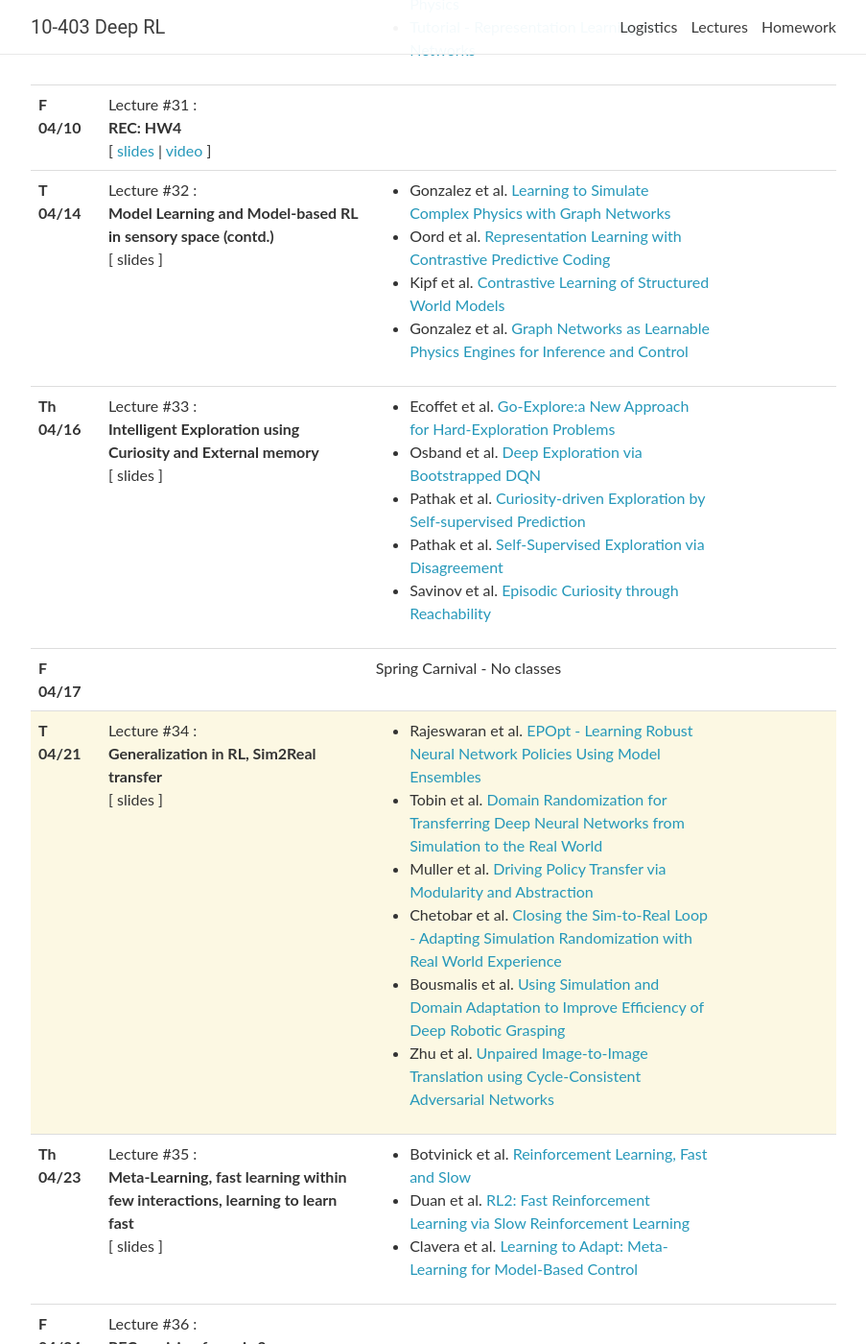
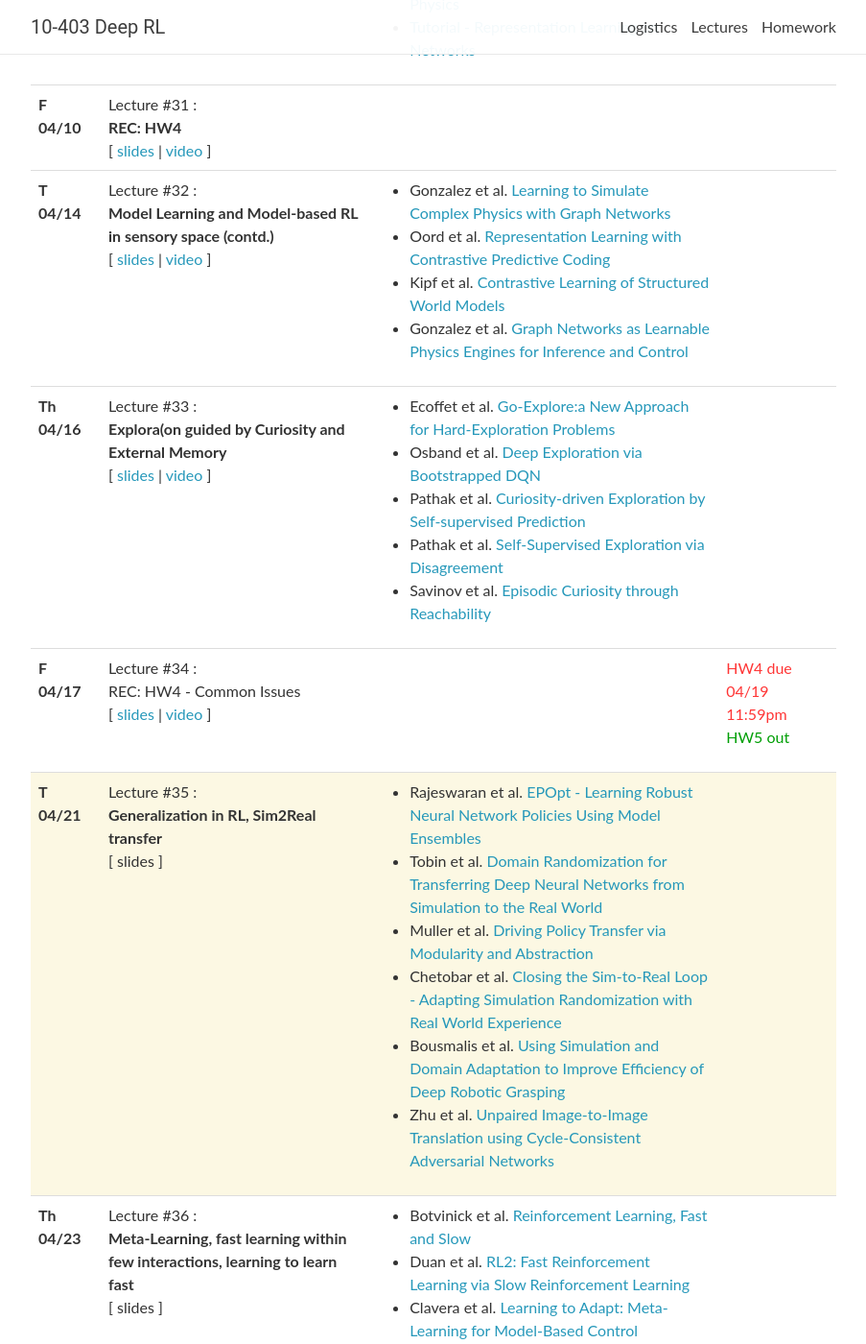
Before and after one commit to cmudeeprl/Spring202010403website, a Jekyll site: the page built from _pages/lectures.md, in a window 1280 px wide and 1400 px high, scrolled down 5147 px. Shown: the whole window at 96% size, without its empty margins (188-1091 px from the left). Built offline with Jekyll 4.4.1, drawn with Linux system fonts in a browser that asks for light colours; nearby versions of some CDN libraries; comment, search, counter and statistics services are not loaded; some of the changed text lies outside the part shown.

Commit message:
updates lectures 04/14, 04/16 and rec 04/17

```diff
--- a/_data/lectures.yml
+++ b/_data/lectures.yml
@@ -532,8 +532,8 @@
   lecturer:
   title: >
     <strong>Model Learning and Model-based RL in sensory space (contd.)</strong>
-  # slides:
-  # video: https://scs.hosted.panopto.com/Panopto/Pages/Viewer.aspx?id=f07c1590-eb15-44cb-95bc-aaf401210c76
+  slides: https://cmudeeprl.github.io/Spring202010403website/assets/lectures/s20_lecture20.pdf
+  video: https://scs.hosted.panopto.com/Panopto/Pages/Viewer.aspx?id=40c4505d-3723-448b-aaee-aba200206a9e
   notes:
   readings:
     - Gonzalez et al. <a href="https://arxiv.org/pdf/2002.09405.pdf" target="_blank">Learning to Simulate Complex Physics with Graph Networks</a>
@@ -545,10 +545,9 @@
 - date: Th 04/16
   lecturer:
   title: >
-    <strong>Intelligent Exploration using Curiosity and External memory</strong>
-  # <strong>Curiosity-driven and map-driven exploration</strong>
-  # slides:
-  # video: https://scs.hosted.panopto.com/Panopto/Pages/Viewer.aspx?id=f07c1590-eb15-44cb-95bc-aaf401210c76
+    <strong>Explora(on guided by Curiosity and External Memory</strong>
+  slides: https://cmudeeprl.github.io/Spring202010403website/assets/lectures/s20_lecture21.pdf
+  video: https://scs.hosted.panopto.com/Panopto/Pages/Viewer.aspx?id=3631efb3-9352-4e4f-9d57-aba200206a71
   notes:
   readings:
     - Ecoffet et al. <a href="https://arxiv.org/abs/1901.10995" target="_blank">Go-Explore:a New Approach for Hard-Exploration Problems</a>
@@ -590,8 +589,13 @@
 - date: F 04/17
   lecturer:
   title: >
-    Spring Carnival - No classes
+    REC: HW4 - Common Issues
+  slides: https://cmudeeprl.github.io/Spring202010403website/assets/lectures/s20_rec_hw4_2.pdf
+  video: https://scs.hosted.panopto.com/Panopto/Pages/Viewer.aspx?id=3a75979a-58ef-4ed5-9330-aba20020011a
   logistics:
+    <span class="deadline">HW4 due 04/19 11:59pm</span> <br>
+    <span class="event">HW5 out</span>
+
 
 - date: T 04/21
   lecturer:
```
Also changed, not shown: 3 other files.
